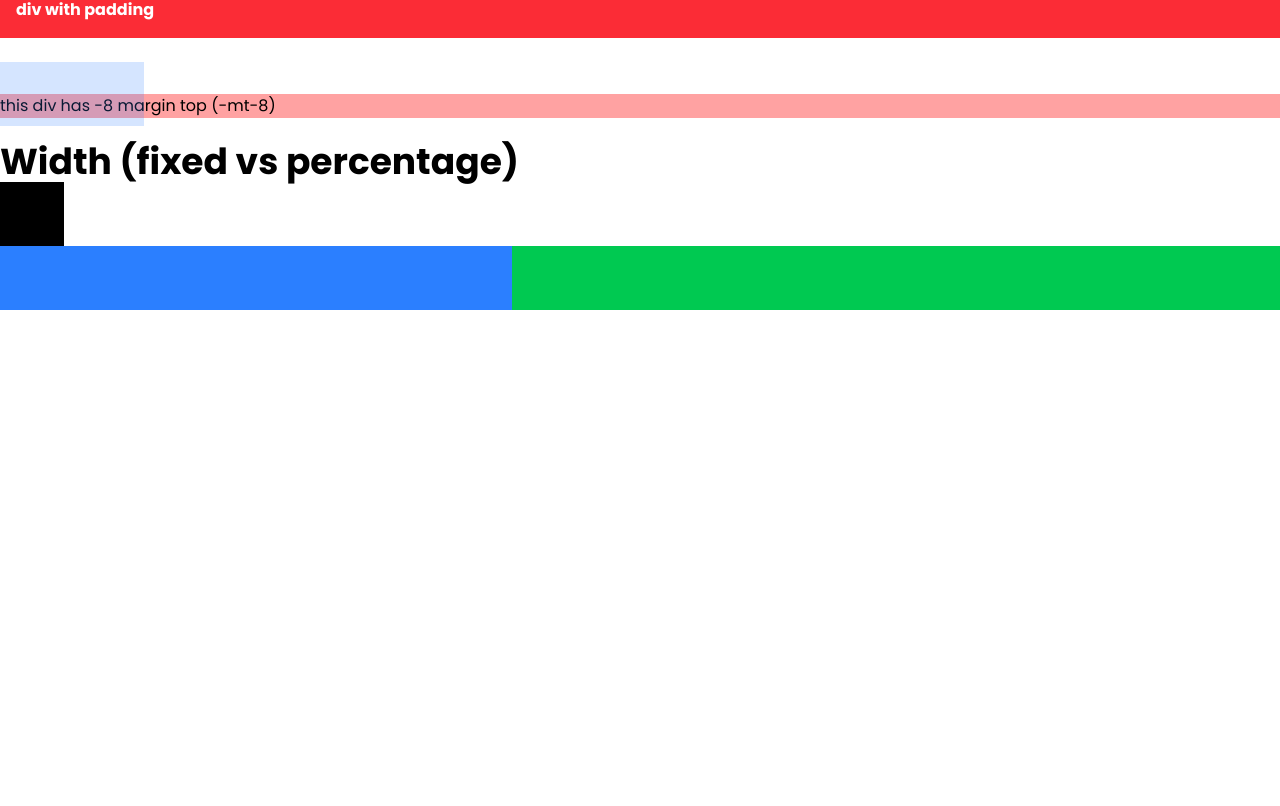
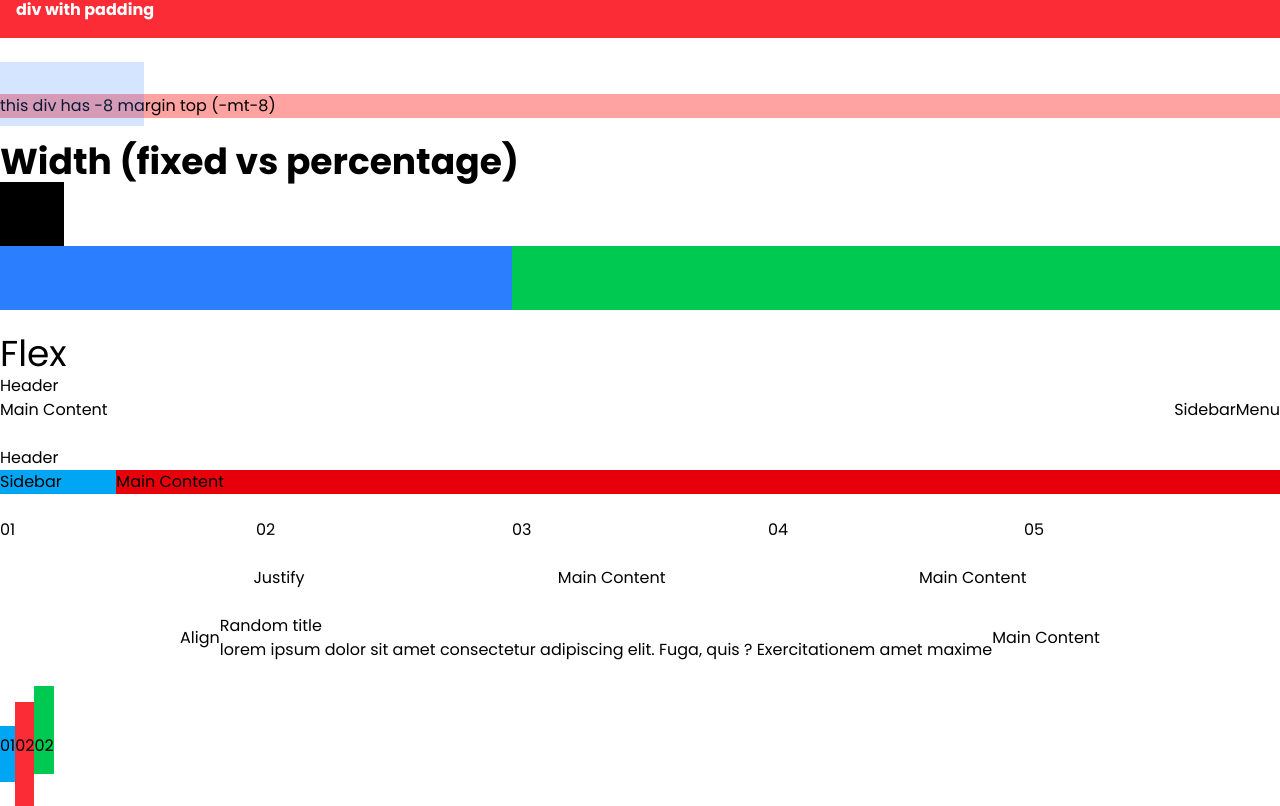
Before and after one commit to hahafiz/tailwind-sandbox, a React (Vite) app: page / in a window 1280 px wide. Shown: the part 646-1452 px from the top of the page. Before the commit the page ends 956 px from the top, so only its background shows below. Built offline with nearby package versions, Linux system fonts and the light colour scheme.

Commit message:
covered flex. 1:51:48

```diff
--- a/src/App.jsx
+++ b/src/App.jsx
@@ -57,6 +57,60 @@ function App() {
         <div className="w-2/5 h-16 bg-blue-500 min-w-min"></div>
         <div className="w-3/5 h-16 bg-green-500"></div>
       </div>
+      <br />
+      <h1 className="text-4xl text-bold">Flex</h1>
+      <div className="parent">
+        <div>Header</div>
+        <div className="flex">
+          <div className="grow">Main Content</div>
+          <div className="flex">
+            <div className="basis-3/4">Sidebar</div>
+            <div className="basis-1/4">Menu</div>
+          </div>
+        </div>
+      </div>
+      <br />
+      <div className="flex flex-col">
+        <div>Header</div>
+        <div className="flex flex-col md:flex-row">
+          <div className="w-32 bg-sky-500">Sidebar</div>
+          <div className="w-full bg-red-600">Main Content</div>
+        </div>
+      </div>
+      <br />
+      <div className="flex flex-col md:flex-row">
+        <div className="flex w-full flex-wrap">
+          <div className="w-32 grow">01</div>
+          <div className="w-32 grow">02</div>
+          <div className="w-32 grow">03</div>
+          <div className="w-32 grow">04</div>
+          <div className="w-32 grow">05</div>
+        </div>
+      </div>
+      <br />
+      <div className="flex justify-evenly">
+        <div>Justify</div>
+        <div>Main Content</div>
+        <div>Main Content</div>
+      </div>
+      <br />
+      <div className="flex justify-center items-center">
+        <div>Align</div>
+        <div>
+          <h1>Random title</h1>
+          <p>
+            lorem ipsum dolor sit amet consectetur adipiscing elit. Fuga, quis ?
+            Exercitationem amet maxime
+          </p>
+        </div>
+        <div>Main Content</div>
+      </div>
+      <br />
+      <div className="flex items-baseline">
+        <div className="pt-2 pb-6 bg-sky-500">01</div>
+        <div className="pt-8 pb-12 bg-red-500">02</div>
+        <div className="pt-12 pb-4 bg-green-500">02</div>
+      </div>
     </>
   );
 }
```
Also changed, not shown: 2 other files (tests, documents, lock files or other folders).
